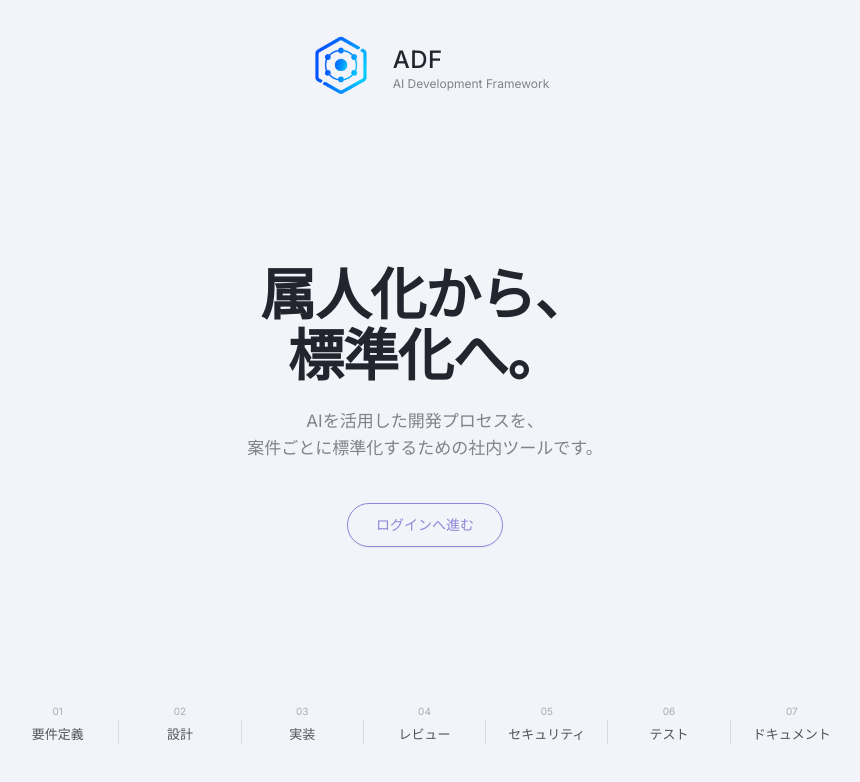
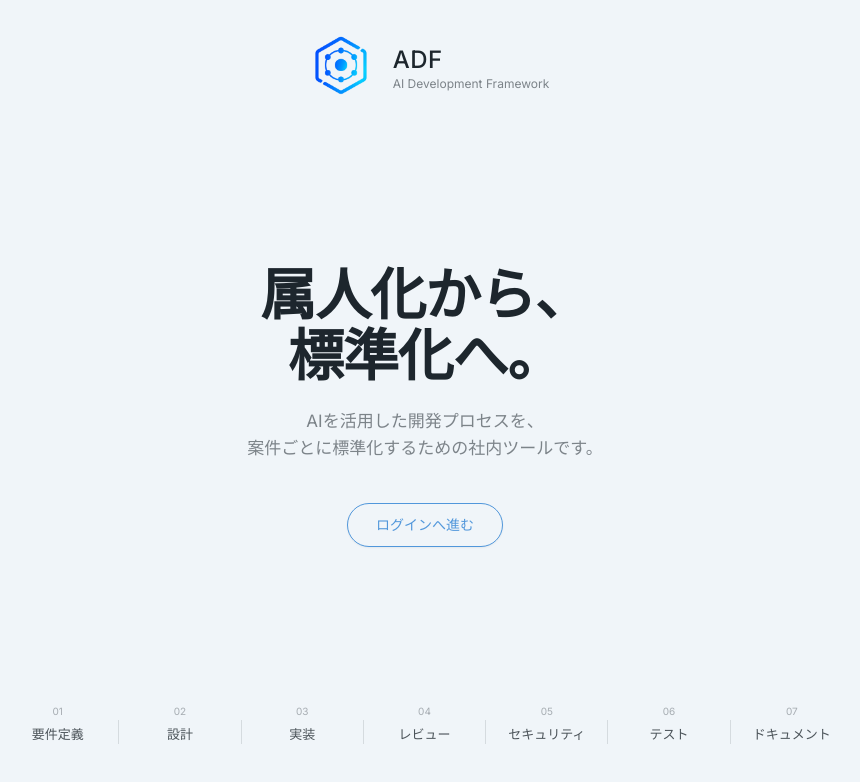
Before and after one commit to ADF-Team/ai-development-framework, a Next.js app in the folder app/: page / in a window 1280 px wide. Shown: the top 782 px of the page, without its empty margins (215-1075 px from the left). Built offline with nearby package versions, Linux system fonts and the light colour scheme.

Commit message:
global.cssの色変更

```diff
--- a/app/src/app/globals.css
+++ b/app/src/app/globals.css
@@ -2,47 +2,47 @@
 
 :root {
   /* Nocturne design tokens — base theme is dark, matching docs/design/ADF Screens (standalone).html */
-  --color-bg: #161826;
-  --color-surface: #232532;
-  --color-text: #e9e9ed;
-  --color-accent: #9184d9;
-  --color-accent-2: #a7a1db;
+  --color-bg: #0c1b25;
+  --color-surface: #1b2831;
+  --color-text: #e7eaed;
+  --color-accent: #5197db;
+  --color-accent-2: #80aedc;
   --color-danger: #f2777a;
-  --color-divider: color-mix(in srgb, #e9e9ed 16%, transparent);
+  --color-divider: color-mix(in srgb, #e7eaed 16%, transparent);
 
-  --color-neutral-100: #f3f5fe;
-  --color-neutral-200: #e4e7f5;
-  --color-neutral-300: #cfd3e5;
-  --color-neutral-400: #b2b6ca;
-  --color-neutral-500: #9397ab;
-  --color-neutral-600: #75798c;
-  --color-neutral-700: #595d6c;
-  --color-neutral-800: #3f424d;
-  --color-neutral-900: #292b31;
+  --color-neutral-100: #eef7fd;
+  --color-neutral-200: #dceaf3;
+  --color-neutral-300: #c5d7e3;
+  --color-neutral-400: #a7bac8;
+  --color-neutral-500: #889ba9;
+  --color-neutral-600: #6a7d8a;
+  --color-neutral-700: #51606a;
+  --color-neutral-800: #39444b;
+  --color-neutral-900: #262c30;
 
-  --color-accent-100: #f5f4ff;
-  --color-accent-200: #e7e5fe;
-  --color-accent-300: #d2cefd;
-  --color-accent-400: #b5abfc;
-  --color-accent-500: #968ae0;
-  --color-accent-600: #796cbf;
-  --color-accent-700: #5d5294;
-  --color-accent-800: #423a6a;
-  --color-accent-900: #2b2741;
+  --color-accent-100: #eef6ff;
+  --color-accent-200: #d8ebff;
+  --color-accent-300: #b4d8fe;
+  --color-accent-400: #7cbdfe;
+  --color-accent-500: #569de2;
+  --color-accent-600: #377ec1;
+  --color-accent-700: #296096;
+  --color-accent-800: #1c456b;
+  --color-accent-900: #182d42;
 
-  --color-accent-2-100: #f5f4ff;
-  --color-accent-2-200: #e7e5fe;
-  --color-accent-2-300: #d2cefd;
-  --color-accent-2-400: #b5afe8;
-  --color-accent-2-500: #9690c9;
-  --color-accent-2-600: #7972a9;
-  --color-accent-2-700: #5c5783;
-  --color-accent-2-800: #423e5d;
-  --color-accent-2-900: #2b293a;
+  --color-accent-2-100: #eef6ff;
+  --color-accent-2-200: #d8ebff;
+  --color-accent-2-300: #b4d8fe;
+  --color-accent-2-400: #8fbce9;
+  --color-accent-2-500: #6f9dca;
+  --color-accent-2-600: #537eaa;
+  --color-accent-2-700: #3d6184;
+  --color-accent-2-800: #2d455e;
+  --color-accent-2-900: #202d3a;
 
-  --color-section: #262a60;
-  --color-section-glow: #353b80;
-  --color-section-ghost: #4c5397;
+  --color-section: #00365a;
+  --color-section-glow: #004a78;
+  --color-section-ghost: #006290;
 
   --font-heading: var(--font-inter), system-ui, sans-serif;
   --font-heading-weight: 500;
@@ -59,9 +59,9 @@
   --radius-md: 8px;
   --radius-lg: 14px;
 
-  --shadow-sm: 0 0 0 1px #3f424d;
-  --shadow-md: 0 0 0 1px #595d6c, 0 6px 18px rgba(0, 0, 0, 0.55);
-  --shadow-lg: 0 0 0 1px #9397ab, 0 16px 40px rgba(0, 0, 0, 0.65);
+  --shadow-sm: 0 0 0 1px #39444b;
+  --shadow-md: 0 0 0 1px #51606a, 0 6px 18px rgba(0, 0, 0, 0.55);
+  --shadow-lg: 0 0 0 1px #889ba9, 0 16px 40px rgba(0, 0, 0, 0.65);
 
   /* shadcn/ui slot aliases — map shadcn's expected token names onto the
      Nocturne tokens above so `src/components/ui/*` (CLI-generated, not
@@ -100,35 +100,35 @@
 
 @media (prefers-color-scheme: light) {
   :root {
-    --color-bg: #f3f4fa;
+    --color-bg: #f0f5f9;
     --color-surface: #ffffff;
-    --color-text: #23242e;
+    --color-text: #1d262d;
     --color-danger: #c94c4c;
-    --color-divider: color-mix(in srgb, #23242e 12%, transparent);
+    --color-divider: color-mix(in srgb, #1d262d 12%, transparent);
 
-    --color-neutral-100: #292b31;
-    --color-neutral-200: #3f424d;
-    --color-neutral-300: #595d6c;
-    --color-neutral-400: #75798c;
-    --color-neutral-500: #9397ab;
-    --color-neutral-600: #b2b6ca;
-    --color-neutral-700: #cfd3e5;
-    --color-neutral-800: #e4e7f5;
-    --color-neutral-900: #f3f5fe;
+    --color-neutral-100: #262c30;
+    --color-neutral-200: #39444b;
+    --color-neutral-300: #51606a;
+    --color-neutral-400: #6a7d8a;
+    --color-neutral-500: #889ba9;
+    --color-neutral-600: #a7bac8;
+    --color-neutral-700: #c5d7e3;
+    --color-neutral-800: #dceaf3;
+    --color-neutral-900: #eef7fd;
 
-    --color-accent-100: #2b2741;
-    --color-accent-200: #423a6a;
-    --color-accent-300: #5d5294;
-    --color-accent-400: #796cbf;
-    --color-accent-500: #968ae0;
-    --color-accent-600: #b5abfc;
-    --color-accent-700: #d2cefd;
-    --color-accent-800: #e7e5fe;
-    --color-accent-900: #f5f4ff;
+    --color-accent-100: #182d42;
+    --color-accent-200: #1c456b;
+    --color-accent-300: #296096;
+    --color-accent-400: #377ec1;
+    --color-accent-500: #569de2;
+    --color-accent-600: #7cbdfe;
+    --color-accent-700: #b4d8fe;
+    --color-accent-800: #d8ebff;
+    --color-accent-900: #eef6ff;
 
-    --shadow-sm: 0 0 0 1px #e4e7f5, 0 1px 2px rgba(35, 36, 46, 0.06);
-    --shadow-md: 0 0 0 1px #cfd3e5, 0 6px 18px rgba(35, 36, 46, 0.1);
-    --shadow-lg: 0 0 0 1px #b2b6ca, 0 16px 40px rgba(35, 36, 46, 0.14);
+    --shadow-sm: 0 0 0 1px #dceaf3, 0 1px 2px rgba(35, 36, 46, 0.06);
+    --shadow-md: 0 0 0 1px #c5d7e3, 0 6px 18px rgba(35, 36, 46, 0.1);
+    --shadow-lg: 0 0 0 1px #a7bac8, 0 16px 40px rgba(35, 36, 46, 0.14);
   }
 }
 
```
Also changed, not shown: 1 other file (tests, documents, lock files or other folders).
